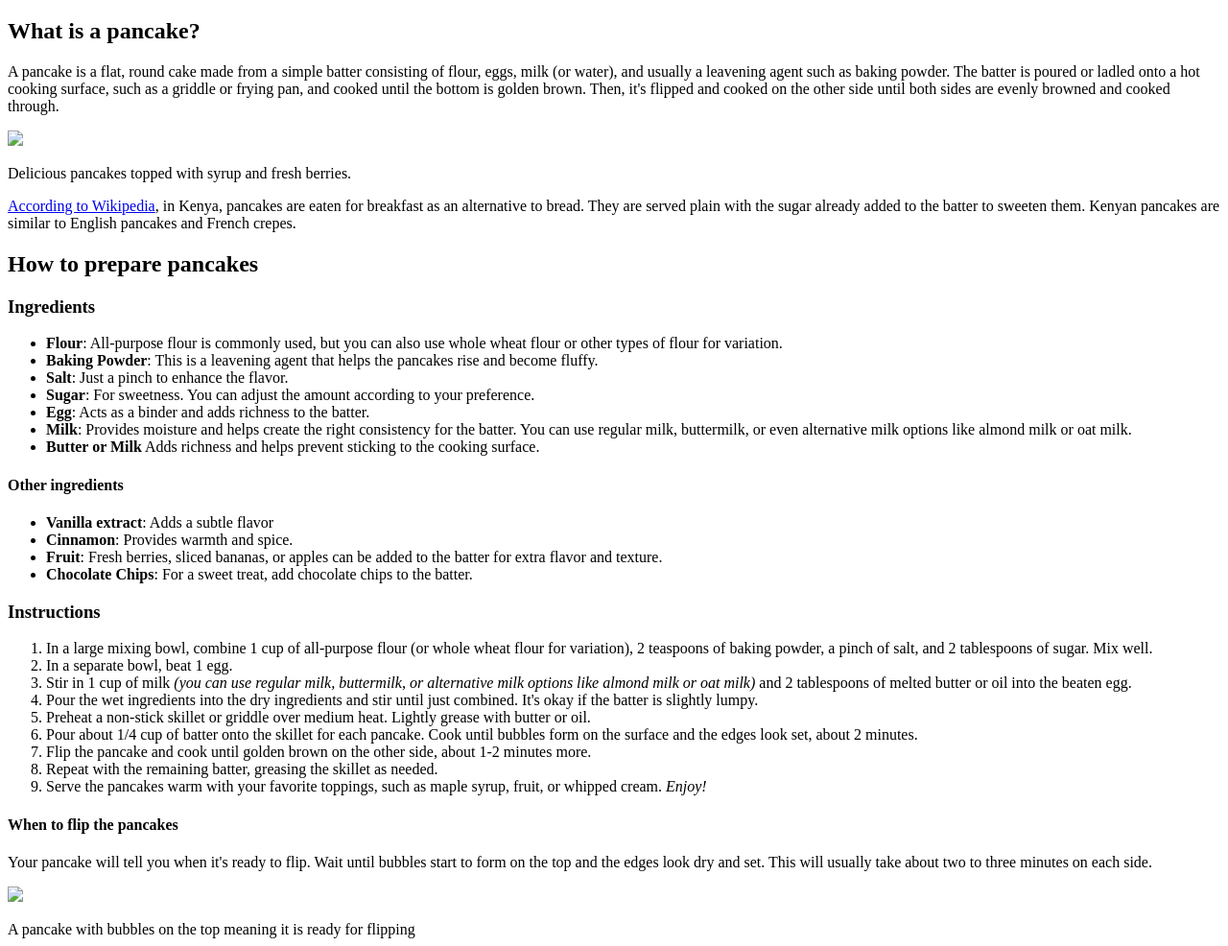
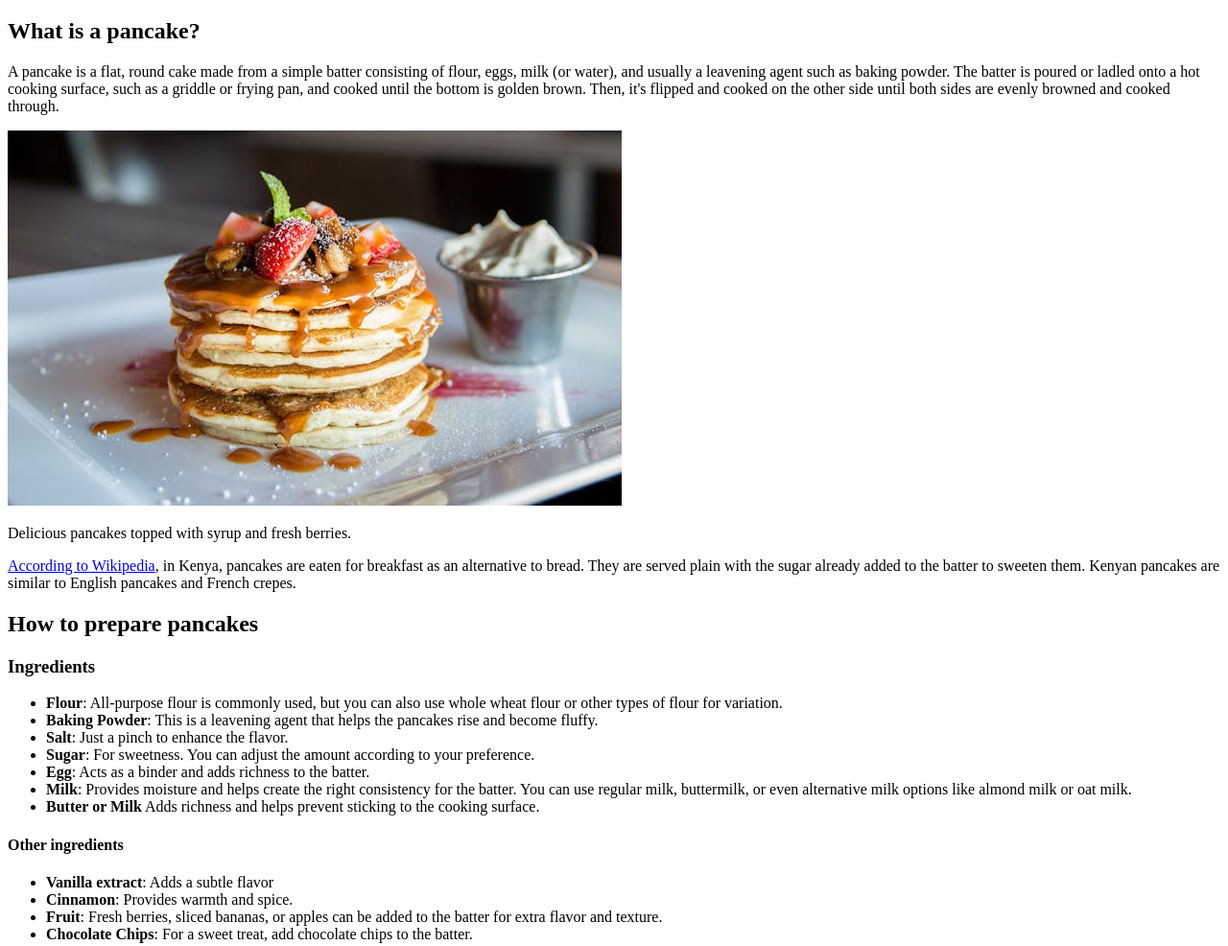
Before and after one commit to dianamutinda/pancake-recipe, a plain HTML site: page index.html in a window 1280 px wide. Shown: the part 61-1047 px from the top of the page at 96% size. Drawn offline with Linux system fonts and the light colour scheme.

Commit message:
added logo and images

```diff
--- a/index.html
+++ b/index.html
@@ -4,13 +4,14 @@
     <meta charset="UTF-8">
     <meta http-equiv="X-UA-Compatible" content="IE=edge">
     <meta name="viewport" content="width=device-width, initial-scale=1.0">
-    <title>Document</title>
+    <title>pancake recipe</title>
+    <link rel="icon" href="./assets/logo.jpeg">
 </head>
 <body>
     <h1>pancake recipe</h1>
     <h2>What is a pancake?</h2>
     <p>A pancake is a flat, round cake made from a simple batter consisting of flour, eggs, milk (or water), and usually a leavening agent such as baking powder. The batter is poured or ladled onto a hot cooking surface, such as a griddle or frying pan, and cooked until the bottom is golden brown. Then, it's flipped and cooked on the other side until both sides are evenly browned and cooked through.</p>
-    <img src="./pancakes_recipe/assets/pancakes-on-a-plate.jpg" >
+    <img src="./assets/pancakes-on-a-plate.jpg" >
     <p>Delicious pancakes topped with syrup and fresh berries.</p>
     <p> <a href="https://en.wikipedia.org/wiki/Pancake">According to Wikipedia</a>, in Kenya, pancakes are eaten for breakfast as an alternative to bread. They are served plain with the sugar already added to the batter to sweeten them. Kenyan pancakes are similar to English pancakes and French crepes.
     </p>
@@ -56,7 +57,7 @@
     </div>
     <h4>When to flip the pancakes</h4>
     <p>Your pancake will tell you when it's ready to flip. Wait until bubbles start to form on the top and the edges look dry and set. This will usually take about two to three minutes on each side.</p>
-    <img src="./pancakes_recipe/assets/pancake-flip-1.jpeg" width="600px" >
+    <img src="./assets/pancake-flip-1.jpeg" width="600px" >
     <p>A pancake with bubbles on the top meaning it is ready for flipping</p>
     <h2>Join my newsletter</h2>
     <p>I will be delivering one recipe weekly to your inbox. Making you eat the best meals one mail at a time. Just tell me your email address below alongside your first and last name and we will be more than ready to roll.</p>
@@ -74,7 +75,8 @@
 
            <div>
             <label for="mail">email</label>
-            <input type="text" id="mail" placeholder="example@gmail.com" required>
+            <input type="text" id="mail" placeholder="example@gmail.com" required
+            >
            </div>
 
            <div>
```
Also changed, not shown: assets/logo.jpeg (added), assets/pancake-flip-1.jpeg (added), assets/pancakes-on-a-plate.jpg (added).
